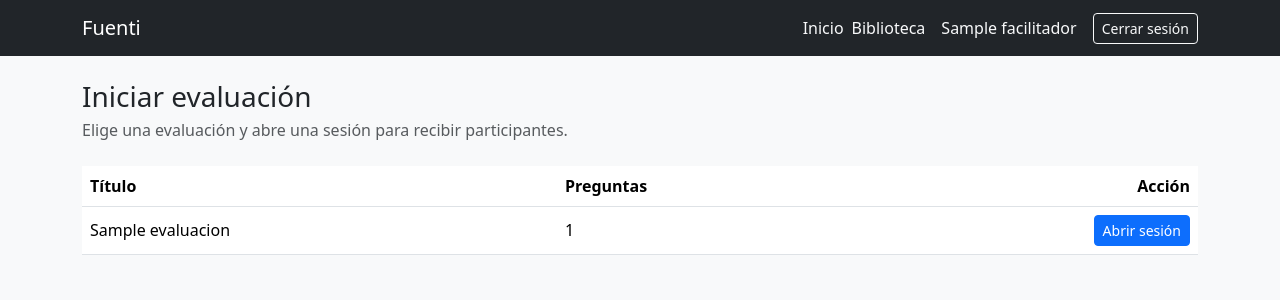
After one commit to rm-2526/fuenti, a Flask app: page /evaluaciones/iniciar in a window 1280 px wide. The commit adds this page. Shown: the top 300 px of the page. Run offline with Flask 3, Linux system fonts and the light colour scheme; a user stored in the database is signed in; tables that the repository leaves empty hold one stand-in row (values such as "Sample post").

Commit message:
Pagina Iniciar evaluacion para abrir sesiones

```diff
--- a/app/evaluaciones/routes.py
+++ b/app/evaluaciones/routes.py
@@ -46,6 +46,22 @@ def listado():
         .all()
     )
     return render_template("evaluaciones/listado.html", evaluaciones=evaluaciones)
+
+
+@bp.route("/iniciar")
+@login_required
+def iniciar():
+    """Pagina de lanzamiento: lista las evaluaciones del facilitador para abrir
+    una sesion. Reusa la ruta abrir_sesion; las evaluaciones sin preguntas
+    aparecen con el boton deshabilitado.
+    """
+    evaluaciones = (
+        db.session.query(Evaluacion)
+        .filter_by(facilitador_id=current_user.id)
+        .order_by(Evaluacion.created_at.desc())
+        .all()
+    )
+    return render_template("evaluaciones/iniciar.html", evaluaciones=evaluaciones)
 
 
 @bp.route("/nueva", methods=["GET", "POST"])
--- /dev/null
+++ b/app/templates/evaluaciones/iniciar.html
@@ -0,0 +1,48 @@
+{% extends "base.html" %}
+{% block title %}Iniciar evaluación — Fuenti{% endblock %}
+{% block content %}
+<h1 class="h3 mb-1">Iniciar evaluación</h1>
+<p class="text-muted mb-4">
+  Elige una evaluación y abre una sesión para recibir participantes.
+</p>
+
+{% if evaluaciones %}
+  <div class="table-responsive">
+    <table class="table table-hover align-middle">
+      <thead>
+        <tr>
+          <th>Título</th>
+          <th>Preguntas</th>
+          <th class="text-end">Acción</th>
+        </tr>
+      </thead>
+      <tbody>
+        {% for e in evaluaciones %}
+        <tr>
+          <td>{{ e.titulo }}</td>
+          <td>{{ e.preguntas | length }}</td>
+          <td class="text-end">
+            {% if e.preguntas %}
+              <form method="POST"
+                    action="{{ url_for('evaluaciones.abrir_sesion', eval_id=e.id) }}"
+                    class="d-inline">
+                <button type="submit" class="btn btn-sm btn-primary">Abrir sesión</button>
+              </form>
+            {% else %}
+              <button class="btn btn-sm btn-primary" disabled
+                      title="Agrega preguntas primero">Abrir sesión</button>
+              <div class="small text-muted">Agrega preguntas primero</div>
+            {% endif %}
+          </td>
+        </tr>
+        {% endfor %}
+      </tbody>
+    </table>
+  </div>
+{% else %}
+  <div class="alert alert-info">
+    No tienes evaluaciones todavía.
+    <a href="{{ url_for('evaluaciones.nueva') }}" class="alert-link">Crea la primera</a>.
+  </div>
+{% endif %}
+{% endblock %}
```
Also changed, not shown: app/templates/dashboard.html (+7 -4 lines), tests/test_evaluaciones.py (+68 -0 lines).
